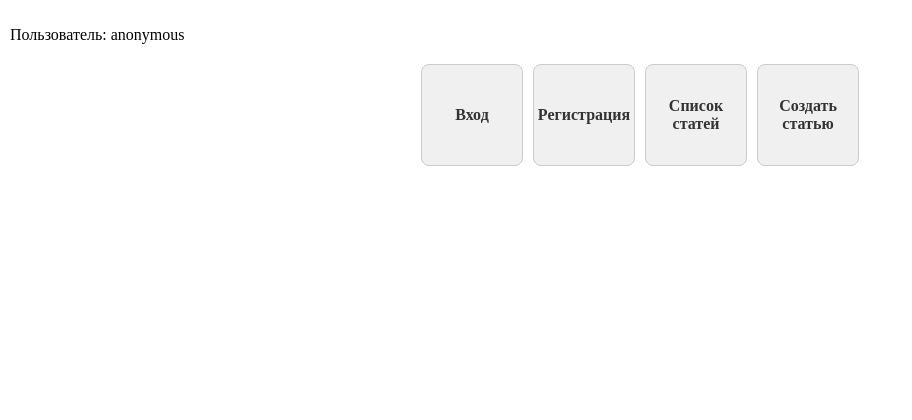
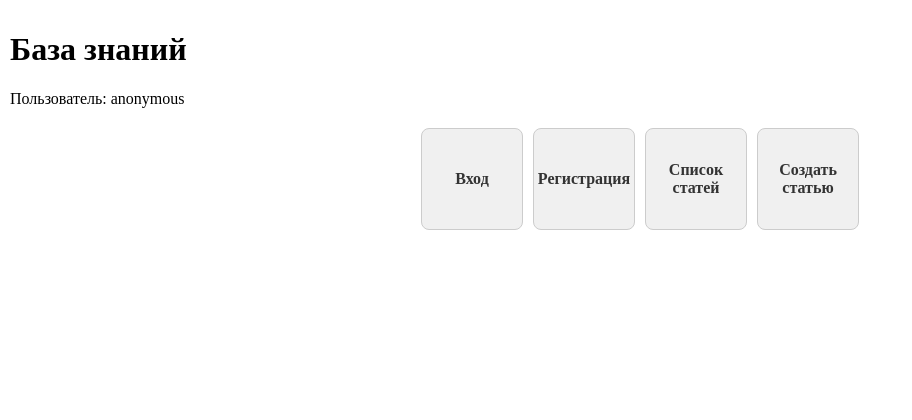
Before and after one commit to deehope/web--programming-labs-2, a Flask app: page /lab8/ in a window 1280 px wide. Shown: the part 58-478 px from the top of the page, without its empty margins (0-912 px from the left). Run offline with Flask 3, Linux system fonts and the light colour scheme.

Commit message:
Добавление заголовка

```diff
--- a/templates/lab8/lab8.html
+++ b/templates/lab8/lab8.html
@@ -3,6 +3,7 @@
 {% block lab %}Лабораторная работа 8{% endblock %}
 
 {% block main %}
+    <h1>База знаний</h1>
     <p>Пользователь: {{ login or 'anonymous' }}</p>
     <div class="links-container">
         <div class="link-box">
```
